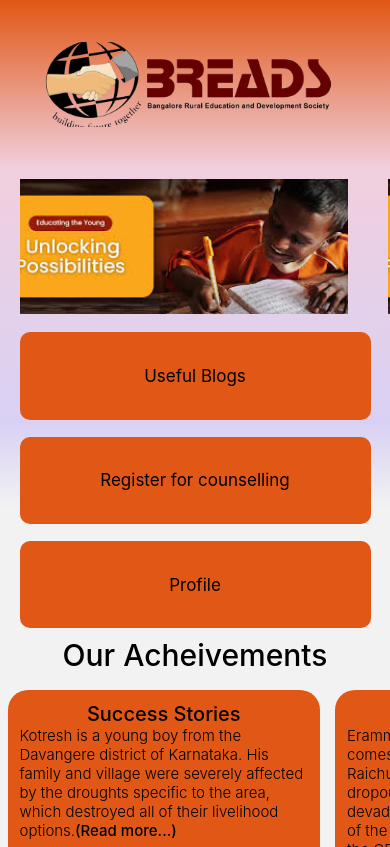
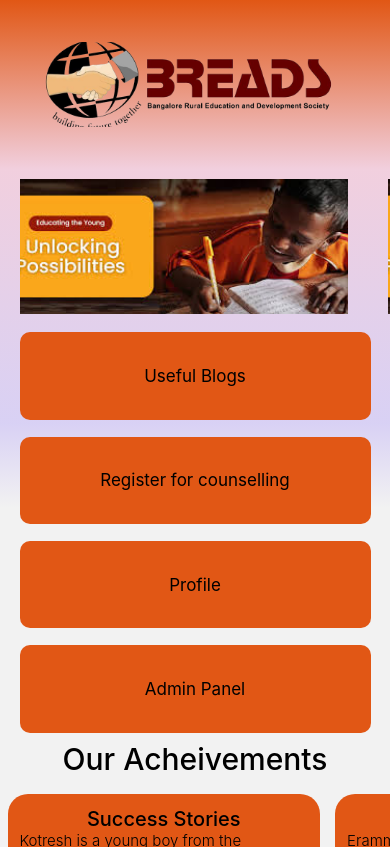
Before and after one commit to NutNick31/Code2GiveFrontend, a React Native app: screen /Home in a window 390 px wide. Built offline with nearby package versions, Linux system fonts and the light colour scheme.

Commit message:
Full and Final

```diff
--- a/screens/App/Home.js
+++ b/screens/App/Home.js
@@ -21,17 +21,20 @@ const data = [
   {
     id: 1,
     src: { uri: "../assets/images/BREADS1.jpg" },
-    story: "Kotresh is a young boy from the Davangere district of Karnataka. His family and village were severely affected by the droughts specific to the area, which destroyed all of their livelihood options."
+    story:
+      "Kotresh is a young boy from the Davangere district of Karnataka. His family and village were severely affected by the droughts specific to the area, which destroyed all of their livelihood options.",
   },
   {
     id: 2,
     src: { uri: "../assets/images/BREADS1.jpg" },
-    story: "Eramma, a motivated 15-year-old girl, comes from Dhonambali at Deodurga, Raichur, where the malaise of high dropout rates, child marriage and devadasi still persist. She is the president of the Child Rights Club formed under the CREAM project in the local public high school."
+    story:
+      "Eramma, a motivated 15-year-old girl, comes from Dhonambali at Deodurga, Raichur, where the malaise of high dropout rates, child marriage and devadasi still persist. She is the president of the Child Rights Club formed under the CREAM project in the local public high school.",
   },
   {
     id: 3,
     src: { uri: "../assets/images/BREADS1.jpg" },
-    story: "Yasmeen was born in a poor family in the village of Martur. She is the eldest in the family and has four younger siblings. The financial and poor economic conditions at home forced her to stop going to school at an early stage though she aimed and dreamed of pursuing higher education."
+    story:
+      "Yasmeen was born in a poor family in the village of Martur. She is the eldest in the family and has four younger siblings. The financial and poor economic conditions at home forced her to stop going to school at an early stage though she aimed and dreamed of pursuing higher education.",
   },
 ];
 
@@ -93,9 +96,12 @@ const Home = () => {
             >
               <Text style={{ fontWeight: 400, fontSize: 17 }}>Profile</Text>
             </TouchableOpacity>
+            <TouchableOpacity style={styles.button}>
+              <Text style={{ fontWeight: 400, fontSize: 17 }}>Admin Panel</Text>
+            </TouchableOpacity>
           </View>
-          <View style={{ alignItems: 'center' }}>
-            <Text style={{ fontSize: 30, fontWeight: 500, }}>
+          <View style={{ alignItems: "center" }}>
+            <Text style={{ fontSize: 30, fontWeight: 500 }}>
               Our Acheivements
             </Text>
           </View>
@@ -122,7 +128,7 @@ const styles = StyleSheet.create({
     // paddingVertical: 30,
   },
   scrollViewStyle: {
-    height: height*0.62,
+    height: height * 0.62,
     // alignItems: 'center'
     // marginBottom: 20,
   },
```
Also changed, not shown: assets/images/Dream_Chat(2).png (added).
